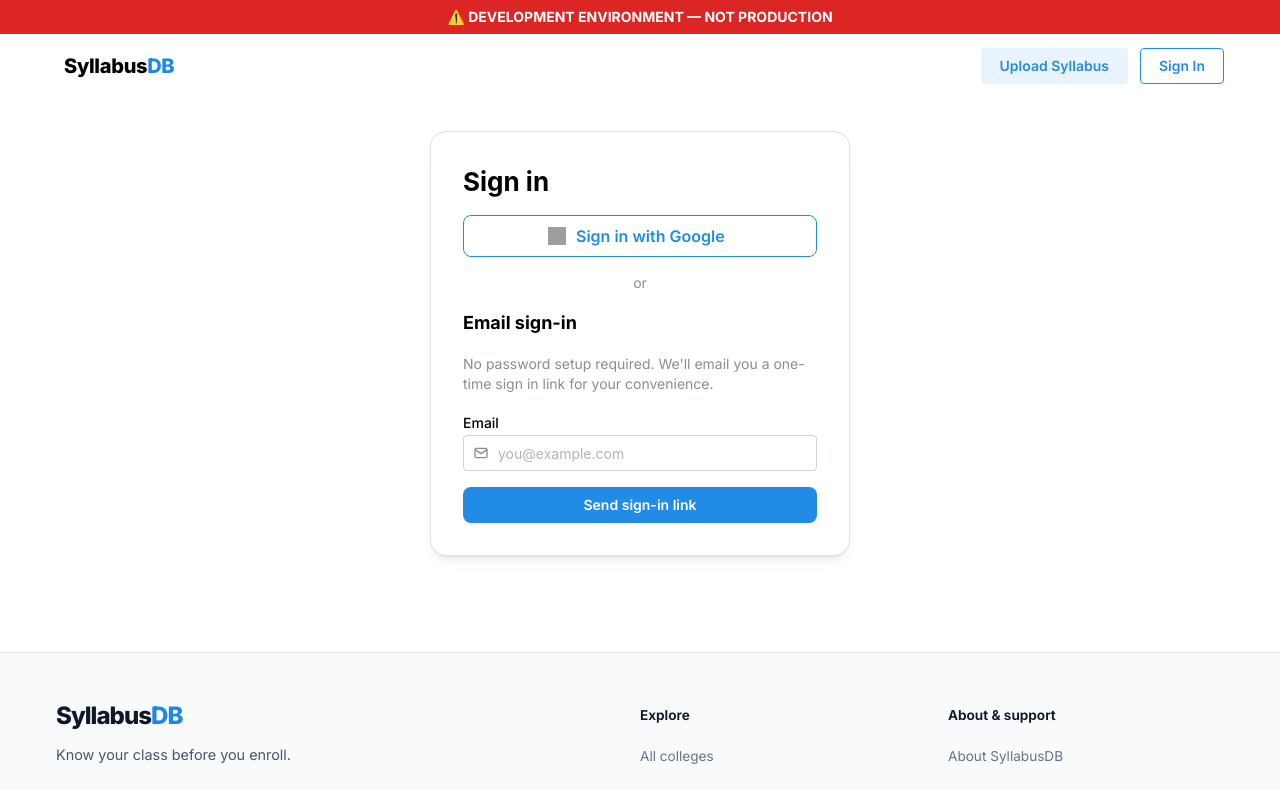
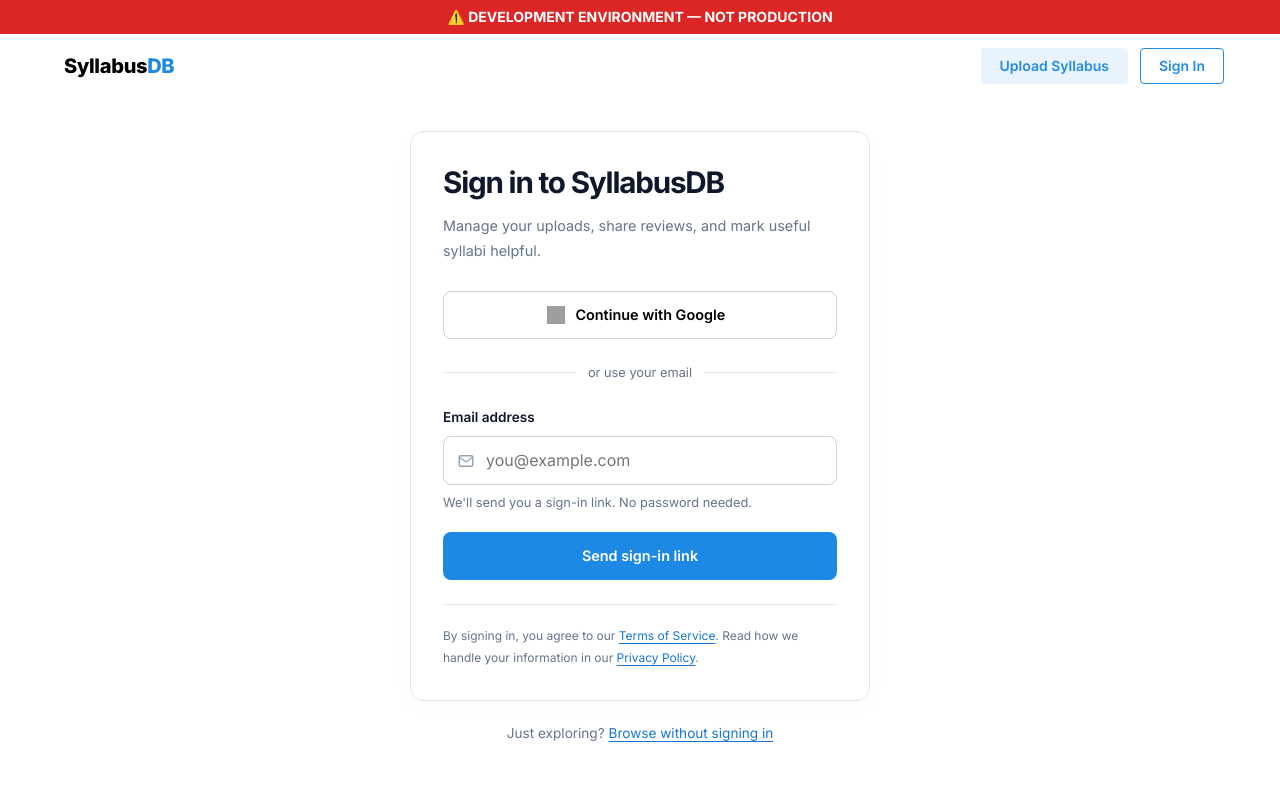
Before and after one commit to Nawang17/SyllabusDB, a React (Vite) app: page /signin in a window 1280 px wide. Shown: the top 790 px of the page. Built offline with nearby package versions, Linux system fonts and the light colour scheme; no server answers; grey boxes are pictures that could not be loaded.

Commit message:
updated sign in ui

```diff
--- /dev/null
+++ b/src/pages/sign-in.css
@@ -0,0 +1,33 @@
+.sign-in-page { width: 100%; max-width: var(--page-max-width, 1200px); margin: 2rem auto 3rem; padding: 0 var(--page-gutter, 1rem); color: #0f172a; }
+.sign-in-page .signin-wrap { width: 100%; max-width: 460px; margin: 0 auto; }
+.sign-in-page .signin-back { display: inline-flex; align-items: center; gap: .5rem; min-height: 44px; margin-bottom: .75rem; color: #64748b; font-size: .85rem; text-decoration: none; }
+.sign-in-page .signin-back svg { flex-shrink: 0; }
+.sign-in-page .signin-back:hover { color: #1976d2; }
+.sign-in-page .signin-card { padding: 2rem; border: 1px solid #e2e8f0; border-radius: 14px; background: #fff; box-shadow: 0 8px 30px #0f172a05; }
+.sign-in-page .signin-header { margin-bottom: 1.75rem; }
+.sign-in-page h1 { font-size: clamp(1.5rem, 4vw, 1.85rem); line-height: 1.25; letter-spacing: -.04em; }
+.sign-in-page .signin-header p { margin-top: .75rem; color: #64748b; font-size: .9rem; line-height: 1.75; }
+.sign-in-page .signin-google { min-height: 48px; font-size: .9rem; font-weight: 600; }
+.sign-in-page .signin-divider { display: flex; align-items: center; gap: .75rem; margin: 1.5rem 0; color: #64748b; font-size: .8rem; }
+.sign-in-page .signin-divider::before, .sign-in-page .signin-divider::after { content: ""; flex: 1; height: 1px; background: #e2e8f0; }
+.sign-in-page .signin-form { display: grid; gap: .5rem; }
+.sign-in-page .signin-form label { font-size: .85rem; font-weight: 600; }
+.sign-in-page .signin-email-field { position: relative; }
+.sign-in-page .signin-email-field svg { position: absolute; top: 50%; left: 14px; transform: translateY(-50%); color: #94a3b8; pointer-events: none; }
+.sign-in-page .signin-email-field input { width: 100%; min-width: 0; min-height: 48px; padding: .7rem .85rem .7rem 42px; border: 1px solid #cbd5e1; border-radius: 8px; background: #fff; color: #0f172a; font: inherit; font-size: 1rem; }
+.sign-in-page .signin-email-field input:focus { outline: 3px solid #1e88e526; border-color: #1e88e5; }
+.sign-in-page .signin-email-field input:disabled { background: #f8fafc; color: #64748b; }
+.sign-in-page .signin-hint { color: #64748b; font-size: .8rem; line-height: 1.6; }
+.sign-in-page .signin-form > button { margin-top: .65rem; min-height: 48px; font-size: .9rem; font-weight: 600; }
+.sign-in-page .signin-error { padding: .85rem 1rem; margin-bottom: 1.25rem; background: #fef2f2; border: 1px solid #fecaca; border-radius: 8px; color: #b91c1c; font-size: .85rem; line-height: 1.7; }
+.sign-in-page .signin-policy { border-top: 1px solid #e2e8f0; padding-top: 1.25rem; margin-top: 1.5rem; color: #64748b; font-size: .75rem; line-height: 1.8; }
+.sign-in-page .signin-policy a, .sign-in-page .signin-browse a { color: #1976d2; text-underline-offset: 3px; }
+.sign-in-page .signin-browse { margin-top: 1.25rem; color: #64748b; font-size: .85rem; text-align: center; line-height: 1.8; }
+.sign-in-page .signin-sent { display: grid; justify-items: start; gap: .85rem; }
+.sign-in-page .signin-sent > svg { color: #1976d2; }
+.sign-in-page .signin-sent p { color: #64748b; font-size: .9rem; line-height: 1.8; overflow-wrap: anywhere; }
+.sign-in-page .signin-sent strong { font-weight: 600; color: #334155; }
+.sign-in-page .signin-text-button { min-height: 44px; padding: .65rem 0; border: 0; background: transparent; color: #1976d2; font: inherit; font-size: .85rem; text-align: left; cursor: pointer; }
+.sign-in-page .signin-text-button:disabled { opacity: .6; cursor: wait; }
+.sign-in-page a:focus-visible, .sign-in-page button:focus-visible { outline: 3px solid #1e88e5; outline-offset: 3px; }
+@media (max-width: 500px) { .sign-in-page { margin-top: 1rem; } .sign-in-page .signin-card { padding: 1.5rem 1.25rem; } }
--- a/src/pages/sign-in.jsx
+++ b/src/pages/sign-in.jsx
@@ -1,28 +1,27 @@
-import { useCallback, useEffect, useState } from "react";
-import {
-  Box,
-  Button,
-  Paper,
-  Text,
-  Title,
-  TextInput,
-  Stack,
-  Alert,
-} from "@mantine/core";
+import { useCallback, useEffect, useRef, useState } from "react";
+import { Button } from "@mantine/core";
 import { notifications } from "@mantine/notifications";
-import { useNavigate, useLocation } from "react-router";
+import { Link, useLocation, useNavigate } from "react-router";
+import { getAuth, GoogleAuthProvider, isSignInWithEmailLink, onAuthStateChanged, sendSignInLinkToEmail, signInWithEmailLink, signInWithPopup } from "firebase/auth";
+import { doc, getDoc, getFirestore, serverTimestamp, setDoc } from "firebase/firestore";
+import { IconArrowLeft, IconCheck, IconMail, IconMailOpened } from "@tabler/icons-react";
 import { safeSignInReturn } from "../utils/signInReturn.js";
-import {
-  getAuth,
-  GoogleAuthProvider,
-  signInWithPopup,
-  sendSignInLinkToEmail,
-  isSignInWithEmailLink,
-  signInWithEmailLink,
-  onAuthStateChanged,
-} from "firebase/auth";
-import { doc, getDoc, getFirestore, setDoc } from "firebase/firestore";
-import { IconMail, IconSparkles } from "@tabler/icons-react";
+import "./sign-in.css";
+
+function signInError(error) {
+  switch (error.code) {
+    case "auth/popup-closed-by-user": return "The sign-in window was closed. You can try again whenever you're ready.";
+    case "auth/popup-blocked": return "Your browser blocked the sign-in window. Allow popups for this site or use an email link.";
+    case "auth/network-request-failed": return "Couldn't connect. Check your connection and try again.";
+    case "auth/invalid-email": return "Enter a valid email address.";
+    case "auth/expired-action-code":
+    case "auth/invalid-action-code": return "This sign-in link has expired or was already used. Request a new link below.";
+    case "auth/invalid-credential": return "Check that this is the email address the link was sent to, or request a new link.";
+    case "auth/too-many-requests": return "Too many attempts. Please wait a little before trying again.";
+    case "auth/user-disabled": return "This account is unavailable. Contact support if you need help.";
+    default: return "Couldn't sign in. Please try again or use another sign-in option.";
+  }
+}
 
 export default function SignIn() {
   const auth = getAuth();
@@ -30,218 +29,160 @@ export default function SignIn() {
   const navigate = useNavigate();
   const location = useLocation();
   const returnTo = safeSignInReturn(new URLSearchParams(location.search).get("returnTo"));
-
   const [email, setEmail] = useState("");
-  const [status, setStatus] = useState("");
+  const [sentTo, setSentTo] = useState("");
   const [error, setError] = useState("");
-  const [loading, setLoading] = useState(false);
+  const [busy, setBusy] = useState("");
+  const [emailLinkMode, setEmailLinkMode] = useState(() => isSignInWithEmailLink(auth, window.location.href));
+  const operationRef = useRef(false);
+  const attemptedLinkRef = useRef(false);
+  const successRef = useRef(null);
 
   useEffect(() => {
-    const unsubscribe = onAuthStateChanged(auth, (user) => {
-      if (!!user && !user.isAnonymous) {
-        navigate(returnTo, { replace: true });
-      }
+    document.title = "SyllabusDB | Sign in";
+    window.scrollTo(0, 0);
+    return onAuthStateChanged(auth, (user) => {
+      if (user && !user.isAnonymous && !operationRef.current) navigate(returnTo, { replace: true });
     });
+  }, [auth, navigate, returnTo]);
 
-    return unsubscribe;
-  }, [auth, navigate, returnTo]);
-  const createUserDocIfNeeded = useCallback(async (user) => {
+  useEffect(() => {
+    if (sentTo) successRef.current?.focus();
+  }, [sentTo]);
+
+  const finishSignIn = useCallback(async (user) => {
+    try {
       const userRef = doc(db, "users", user.uid);
-    const snap = await getDoc(userRef);
-
-    if (!snap.exists()) {
+      const snapshot = await getDoc(userRef);
+      if (!snapshot.exists()) {
         await setDoc(userRef, {
           email: user.email || "",
           full_name: user.displayName || "",
           profile_image: user.photoURL || "",
-        createdAt: new Date(),
+          createdAt: serverTimestamp(),
           wantsEmailNotifications: true,
         });
-
-      await fetch("https://syllabusdbserver-agza.onrender.com/notify-newUser", {
+        void fetch("https://syllabusdbserver-agza.onrender.com/notify-newUser", {
           method: "POST",
           headers: { "Content-Type": "application/json" },
           body: JSON.stringify({ message: "new user" }),
-      });
+          keepalive: true,
+        }).catch((err) => console.error("Signed in; notification failed:", err));
       }
-  }, [db]);
+    } catch (err) {
+      // Authentication already succeeded; profile setup must not report a failed sign-in.
+      console.error("Signed in; profile setup failed:", err);
+    }
+    notifications.show({ title: "Signed in", message: "Welcome to SyllabusDB!", color: "blue", icon: <IconCheck size={16} /> });
+    navigate(returnTo, { replace: true });
+  }, [db, navigate, returnTo]);
+
+  const completeEmailSignIn = useCallback(async (address) => {
+    if (operationRef.current) return;
+    operationRef.current = true;
+    setBusy("complete");
+    setError("");
+    try {
+      const result = await signInWithEmailLink(auth, address.trim(), window.location.href);
+      try { localStorage.removeItem("emailForSignIn"); } catch { /* Storage is optional. */ }
+      await finishSignIn(result.user);
+    } catch (err) {
+      console.error("Email sign-in failed:", err);
+      setError(signInError(err));
+    } finally {
+      operationRef.current = false;
+      setBusy("");
+    }
+  }, [auth, finishSignIn]);
 
   useEffect(() => {
-    const finishEmailLinkSignIn = async () => {
-      if (!isSignInWithEmailLink(auth, window.location.href)) return;
+    if (!emailLinkMode || attemptedLinkRef.current) return;
+    attemptedLinkRef.current = true;
+    let savedEmail;
+    try { savedEmail = localStorage.getItem("emailForSignIn"); } catch { /* Ask for the email inline. */ }
+    if (savedEmail) {
+      setEmail(savedEmail);
+      void completeEmailSignIn(savedEmail);
+    }
+  }, [emailLinkMode, completeEmailSignIn]);
 
-      let savedEmail = window.localStorage.getItem("emailForSignIn");
-
-      if (!savedEmail) {
-        savedEmail = window.prompt(
-          "Please enter your email to finish signing in.",
-        );
-      }
-
-      if (!savedEmail) return;
-
+  const handleGoogleSignIn = async () => {
+    if (operationRef.current) return;
+    operationRef.current = true;
+    setBusy("google");
+    setError("");
     try {
-        setLoading(true);
-        const result = await signInWithEmailLink(
-          auth,
-          savedEmail,
-          window.location.href,
-        );
-
-        window.localStorage.removeItem("emailForSignIn");
-        await createUserDocIfNeeded(result.user);
-
-        notifications.show({
-          title: "Signed in",
-          message: "Welcome to SyllabusDB!",
-          color: "green",
-          icon: <IconSparkles size={16} />,
-          position: "bottom-center",
-        });
-
-        navigate(returnTo, { replace: true });
+      const result = await signInWithPopup(auth, new GoogleAuthProvider());
+      await finishSignIn(result.user);
     } catch (err) {
-        console.error(err);
-        setError("Email sign-in failed. Try requesting a new link.");
+      console.error("Google sign-in failed:", err);
+      setError(signInError(err));
     } finally {
-        setLoading(false);
+      operationRef.current = false;
+      setBusy("");
     }
   };
 
-    finishEmailLinkSignIn();
-  }, [auth, createUserDocIfNeeded, navigate, returnTo]);
-
-  const handleGoogleSignIn = async () => {
+  const handleEmailSubmit = async (event) => {
+    event.preventDefault();
+    if (operationRef.current) return;
+    const address = email.trim();
+    if (emailLinkMode) { await completeEmailSignIn(address); return; }
+    operationRef.current = true;
+    setBusy("send");
+    setError("");
     try {
-      setLoading(true);
-      setError("");
-
-      const provider = new GoogleAuthProvider();
-      const result = await signInWithPopup(auth, provider);
-
-      await createUserDocIfNeeded(result.user);
-
-      notifications.show({
-        title: "Signed in",
-        message: "Welcome to SyllabusDB!",
-        color: "green",
-        icon: <IconSparkles size={16} />,
-        position: "bottom-center",
+      await sendSignInLinkToEmail(auth, address, {
+        url: `${window.location.origin}/signin?returnTo=${encodeURIComponent(returnTo)}`,
+        handleCodeInApp: true,
       });
-
-      navigate(returnTo, { replace: true });
+      try { localStorage.setItem("emailForSignIn", address); } catch { /* Email confirmation works without storage. */ }
+      setSentTo(address);
     } catch (err) {
-      console.error(err);
-      setError("Google sign-in failed. Please try again.");
+      console.error("Could not send sign-in link:", err);
+      setError(err.code === "auth/invalid-email" || err.code === "auth/too-many-requests" || err.code === "auth/network-request-failed" ? signInError(err) : "Couldn't send the email. Please try again or sign in with Google.");
     } finally {
-      setLoading(false);
+      operationRef.current = false;
+      setBusy("");
     }
   };
 
-  const handleEmailLinkSignIn = async () => {
-    if (!email.trim()) {
-      setError("Enter your email first.");
-      return;
-    }
-
-    try {
-      setLoading(true);
+  const requestNewLink = () => {
+    setEmailLinkMode(false);
+    setSentTo("");
     setError("");
-
-      const actionCodeSettings = {
-        url: `${window.location.origin}/signin?returnTo=${encodeURIComponent(returnTo)}`,
-        handleCodeInApp: true,
-      };
-
-      await sendSignInLinkToEmail(auth, email.trim(), actionCodeSettings);
-      window.localStorage.setItem("emailForSignIn", email.trim());
-
-      setStatus("Check your email. We sent you a sign-in link.");
-    } catch (err) {
-      console.error(err);
-      setError("Could not send sign-in link. Check Firebase settings.");
-    } finally {
-      setLoading(false);
-    }
+    navigate(`/signin?returnTo=${encodeURIComponent(returnTo)}`, { replace: true });
   };
 
   return (
-    <Box
-      mih="40vh"
-      display="flex"
-      style={{
-        alignItems: "center",
-        justifyContent: "center",
-        padding: "2rem 1rem",
-      }}
-    >
-      <Paper shadow="sm" radius="lg" p="xl" maw={420} w="100%" withBorder>
-        <Stack gap="md">
-          <div>
-            <Title order={2}>Sign in</Title>
+    <main className="sign-in-page">
+      <div className="signin-wrap">
+        {/* <Link className="signin-back" to={returnTo === "/" ? "/colleges" : returnTo}><IconArrowLeft size={18} aria-hidden="true" />{returnTo === "/" ? "Browse colleges" : "Back to where you left off"}</Link> */}
+        <section className="signin-card" aria-labelledby="signin-title">
+          <header className="signin-header"><h1 id="signin-title">{emailLinkMode ? "Finish signing in" : sentTo ? "Check your inbox" : "Sign in to SyllabusDB"}</h1><p>{emailLinkMode ? "Confirm the email address we sent your link to." : sentTo ? "Your sign-in link is on its way." : "Manage your uploads, share reviews, and mark useful syllabi helpful."}</p></header>
+          {error && <p className="signin-error" role="alert">{error}</p>}
+          {sentTo ? <div className="signin-sent">
+            <IconMailOpened size={32} aria-hidden="true" />
+            <p ref={successRef} tabIndex={-1} role="status">We sent a sign-in link to <strong>{sentTo}</strong>.</p>
+            <p>Open the link in your email to continue. If it doesn't arrive, check your spam folder.</p>
+            <button className="signin-text-button" type="button" onClick={() => { setSentTo(""); setError(""); }}>Use another email or resend</button>
+          </div> : <>
+            {!emailLinkMode && <>
+              <Button className="signin-google" fullWidth variant="default" size="md" radius="md" onClick={handleGoogleSignIn} loading={busy === "google"} disabled={!!busy} leftSection={<img src="https://www.gstatic.com/firebasejs/ui/2.0.0/images/auth/google.svg" alt="" width="18" height="18" />}>Continue with Google</Button>
+              <div className="signin-divider"><span>or use your email</span></div>
+            </>}
+            <form onSubmit={handleEmailSubmit} className="signin-form" aria-busy={!!busy}>
+              <label htmlFor="signin-email">Email address</label>
+              <div className="signin-email-field"><IconMail size={18} aria-hidden="true" /><input id="signin-email" type="email" name="email" inputMode="email" autoComplete="email" autoCapitalize="none" spellCheck={false} required value={email} onChange={(event) => { setEmail(event.target.value); setError(""); }} placeholder="you@example.com" disabled={!!busy} aria-invalid={!!error} aria-describedby="signin-email-hint" /></div>
+              <p id="signin-email-hint" className="signin-hint">{emailLinkMode ? "Use the same address you entered when requesting the link." : "We'll send you a sign-in link. No password needed."}</p>
+              <Button type="submit" fullWidth size="md" radius="md" color="#1e88e5" loading={busy === "send" || busy === "complete"} disabled={!!busy}>{emailLinkMode ? "Confirm and sign in" : "Send sign-in link"}</Button>
+            </form>
+            {emailLinkMode && <button type="button" className="signin-text-button" onClick={requestNewLink} disabled={!!busy}>Request a new link</button>}
+          </>}
+          <p className="signin-policy">By signing in, you agree to our <Link to="/termsofservice">Terms of Service</Link>. Read how we handle your information in our <Link to="/privacy-policy">Privacy Policy</Link>.</p>
+        </section>
+        <p className="signin-browse">Just exploring? <Link to="/">Browse without signing in</Link></p>
       </div>
-
-          {error && (
-            <Alert color="red" radius="md">
-              {error}
-            </Alert>
-          )}
-
-          {status && (
-            <Alert color="green" radius="md">
-              {status}
-            </Alert>
-          )}
-
-          <Button
-            fullWidth
-            variant="outline"
-            radius="md"
-            size="md"
-            loading={loading}
-            onClick={handleGoogleSignIn}
-            leftSection={
-              <img
-                src="https://www.gstatic.com/firebasejs/ui/2.0.0/images/auth/google.svg"
-                alt="Google"
-                style={{ width: 18, height: 18 }}
-              />
-            }
-          >
-            Sign in with Google
-          </Button>
-
-          <Text size="sm" ta="center" c="dimmed">
-            or
-          </Text>
-
-          <Text size="lg" fw="bold">
-            Email sign-in
-          </Text>
-
-          <Text size="sm" c="dimmed">
-            No password setup required. We'll email you a one-time sign in link
-            for your convenience.
-          </Text>
-
-          <TextInput
-            label="Email"
-            placeholder="you@example.com"
-            value={email}
-            onChange={(e) => setEmail(e.currentTarget.value)}
-            leftSection={<IconMail size={16} />}
-          />
-
-          <Button
-            fullWidth
-            radius="md"
-            loading={loading}
-            onClick={handleEmailLinkSignIn}
-          >
-            Send sign-in link
-          </Button>
-        </Stack>
-      </Paper>
-    </Box>
+    </main>
   );
 }
```
Lines whose indentation alone changed are shown as unchanged.
